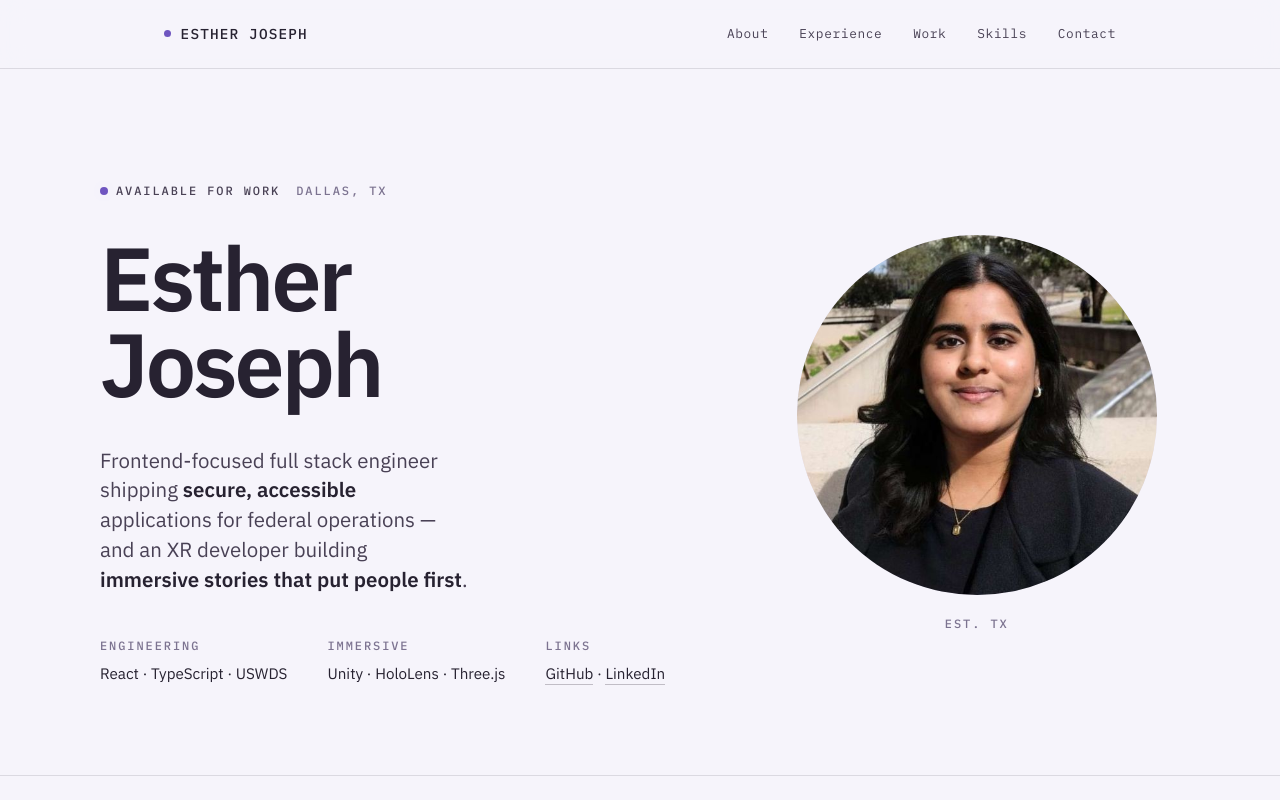
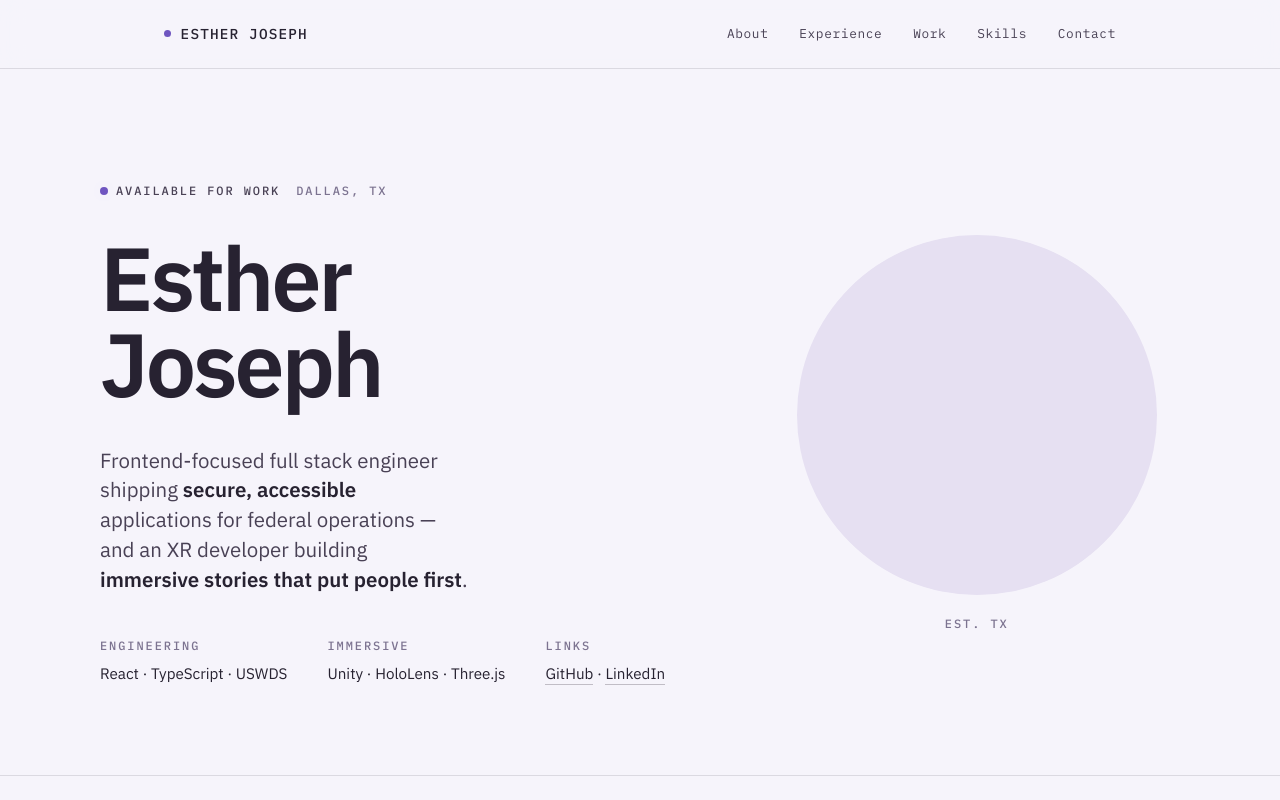
Before and after one commit to esther-joseph/esther-joseph-portfolio-website, a React (Vite) app: page / in a window 1280 px wide. Shown: the top 800 px of the page. Built offline with nearby package versions, Linux system fonts and the light colour scheme.

Commit message:
Remove profile photo from hero portrait

```diff
--- a/src/pages/HomePage.tsx
+++ b/src/pages/HomePage.tsx
@@ -77,13 +77,7 @@ export function HomePage() {
             </div>
           </div>
           <div className={styles.portraitCol}>
-            <div className={styles.portraitWrap}>
-              <img
-                src="/profile.png"
-                alt="Esther Joseph"
-                className={styles.portrait}
-              />
-            </div>
+            <div className={styles.portraitWrap} aria-hidden />
             <div className={styles.portraitCap}>
               <span className={styles.label}>EST. TX</span>
             </div>
```
